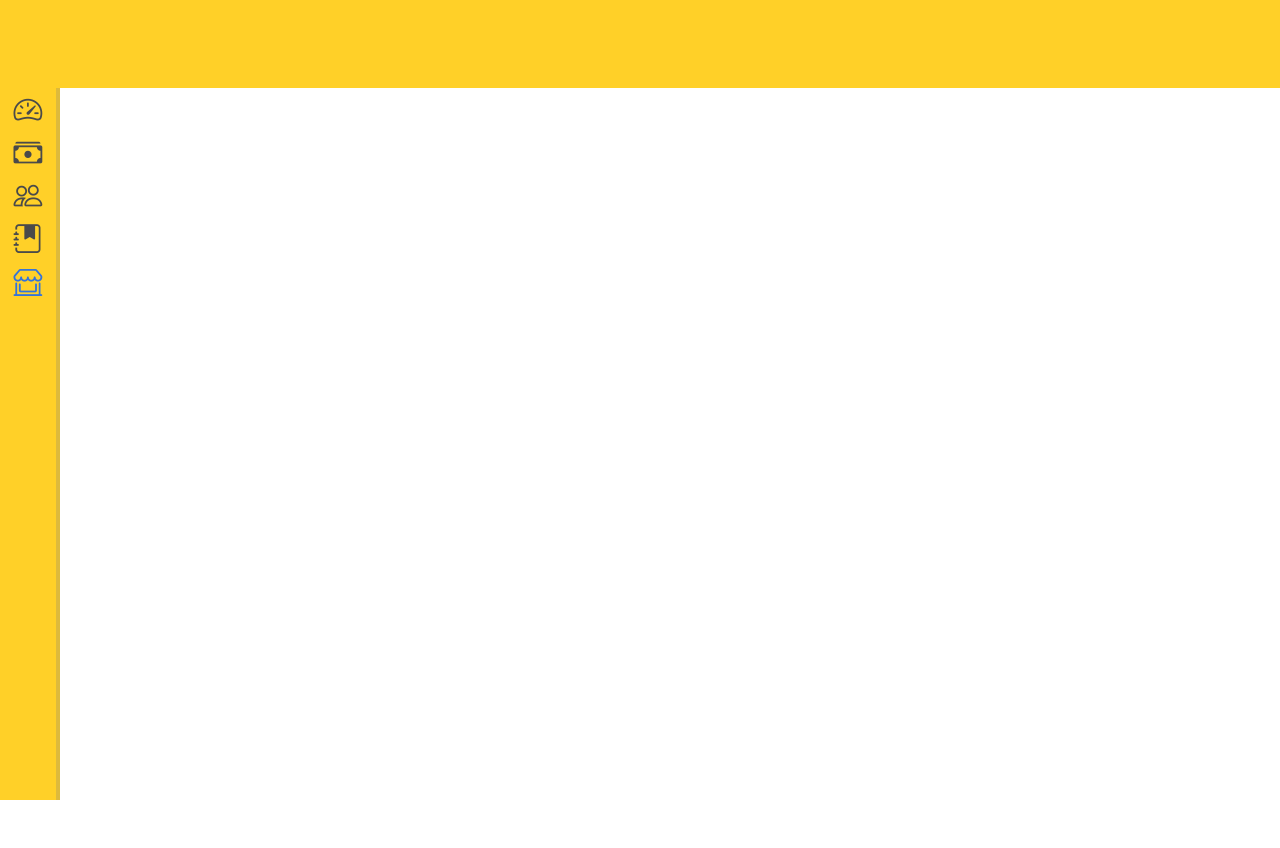
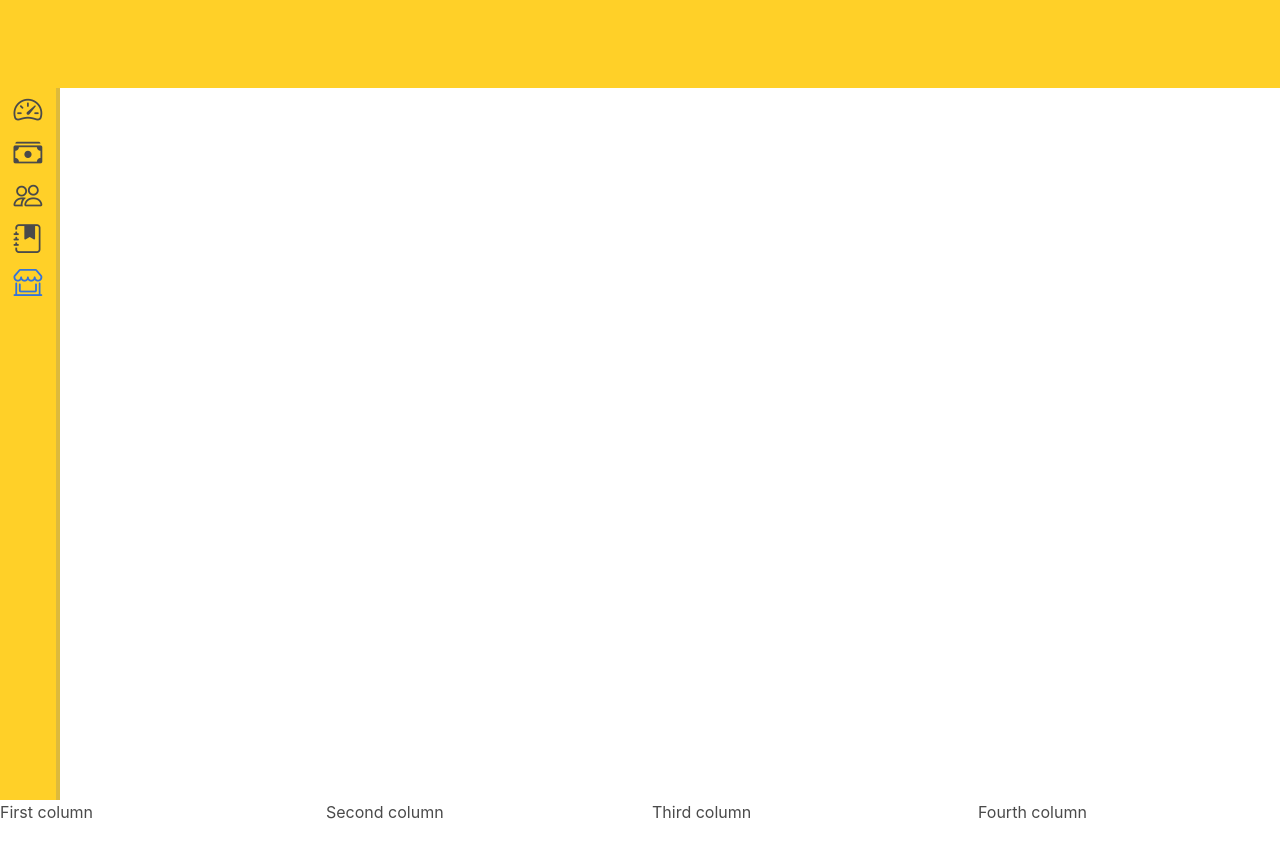
Before and after one commit to mariebmo-edu/pro104-webprosjekt-eksamen, a plain HTML site: page Sales/sales.html in a window 1280 px wide. Before the commit the page ends 800 px from the top, so only its background shows below. Drawn offline with nearby package versions, Linux system fonts and the light colour scheme.

Commit message:
la til kolonner

```diff
--- a/Sales/sales.html
+++ b/Sales/sales.html
@@ -16,6 +16,20 @@
 	<body>
 		<!-- ALT GÅR HIT HALLO FOLKENS! -->
 		<div id="root" class="root"></div>
+		<div class="columns">
+		  <div class="column">
+			First column
+		  </div>
+		  <div class="column">
+			Second column
+		  </div>
+		  <div class="column">
+			Third column
+		  </div>
+		  <div class="column">
+			Fourth column
+		  </div>
+		</div>
 
 		<script type="module" src="./sales.js"></script>
 	</body>
```
